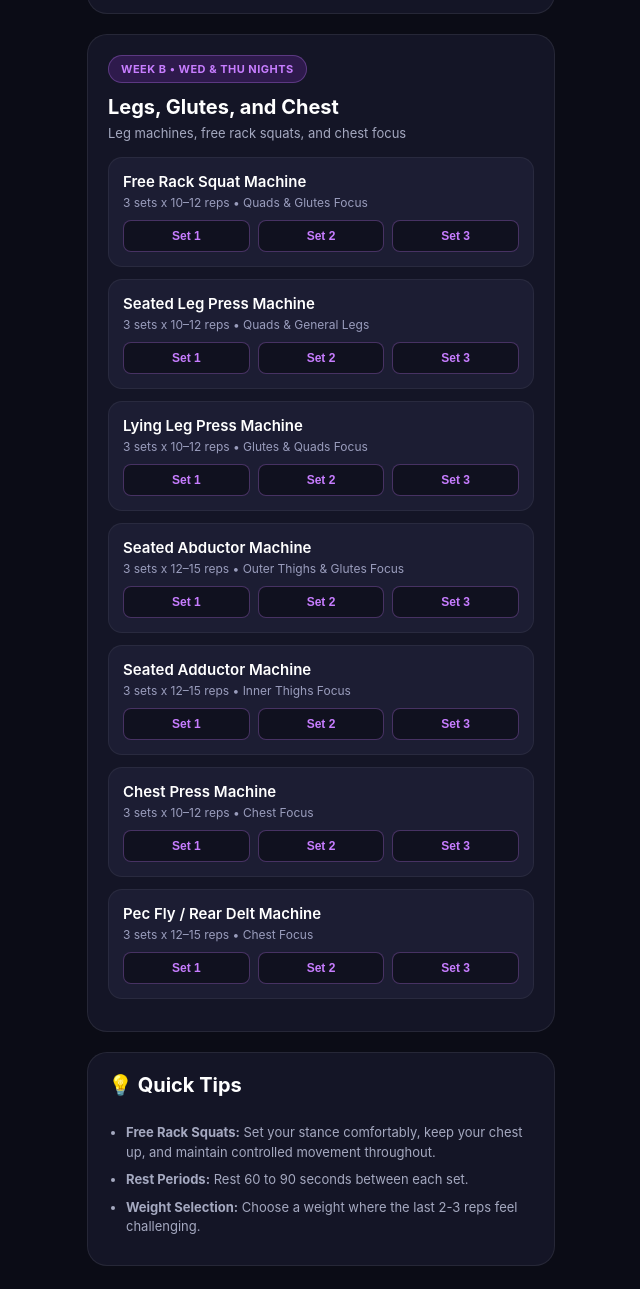
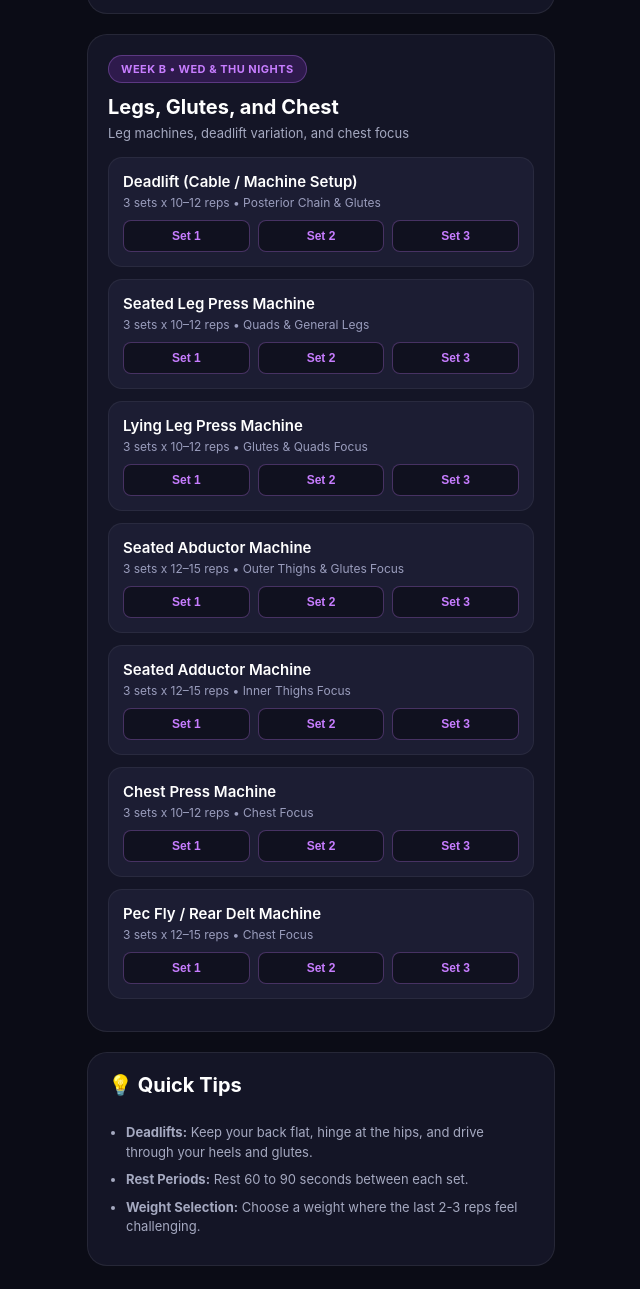
Before and after one commit to bri94anah/PF-Routine, a plain HTML site: page index.html in a window 1280 px wide. Shown: the part 951-2240 px from the top of the page, without its empty margins (319-959 px from the left). Drawn offline with Linux system fonts and the light colour scheme.

Commit message:
Update index.html

```diff
--- a/index.html
+++ b/index.html
@@ -224,12 +224,12 @@
     <div class="card">
         <span class="badge-lifting">Week B • Wed & Thu Nights</span>
         <h2>Legs, Glutes, and Chest</h2>
-        <p class="subtitle">Leg machines, free rack squats, and chest focus</p>
+        <p class="subtitle">Leg machines, deadlift variation, and chest focus</p>
 
         <div class="exercise-item">
             <div class="exercise-header exercise-info">
-                <h3>Free Rack Squat Machine</h3>
-                <p>3 sets x 10–12 reps • Quads & Glutes Focus</p>
+                <h3>Deadlift (Cable / Machine Setup)</h3>
+                <p>3 sets x 10–12 reps • Posterior Chain & Glutes</p>
             </div>
             <div class="set-buttons">
                 <button class="set-btn" onclick="toggleSet(this, 1)">Set 1</button>
@@ -316,7 +316,7 @@
         <h2>💡 Quick Tips</h2>
         <br>
         <ul class="tips-section">
-            <li><strong>Free Rack Squats:</strong> Set your stance comfortably, keep your chest up, and maintain controlled movement throughout.</li>
+            <li><strong>Deadlifts:</strong> Keep your back flat, hinge at the hips, and drive through your heels and glutes.</li>
             <li><strong>Rest Periods:</strong> Rest 60 to 90 seconds between each set.</li>
             <li><strong>Weight Selection:</strong> Choose a weight where the last 2-3 reps feel challenging.</li>
         </ul>
```
